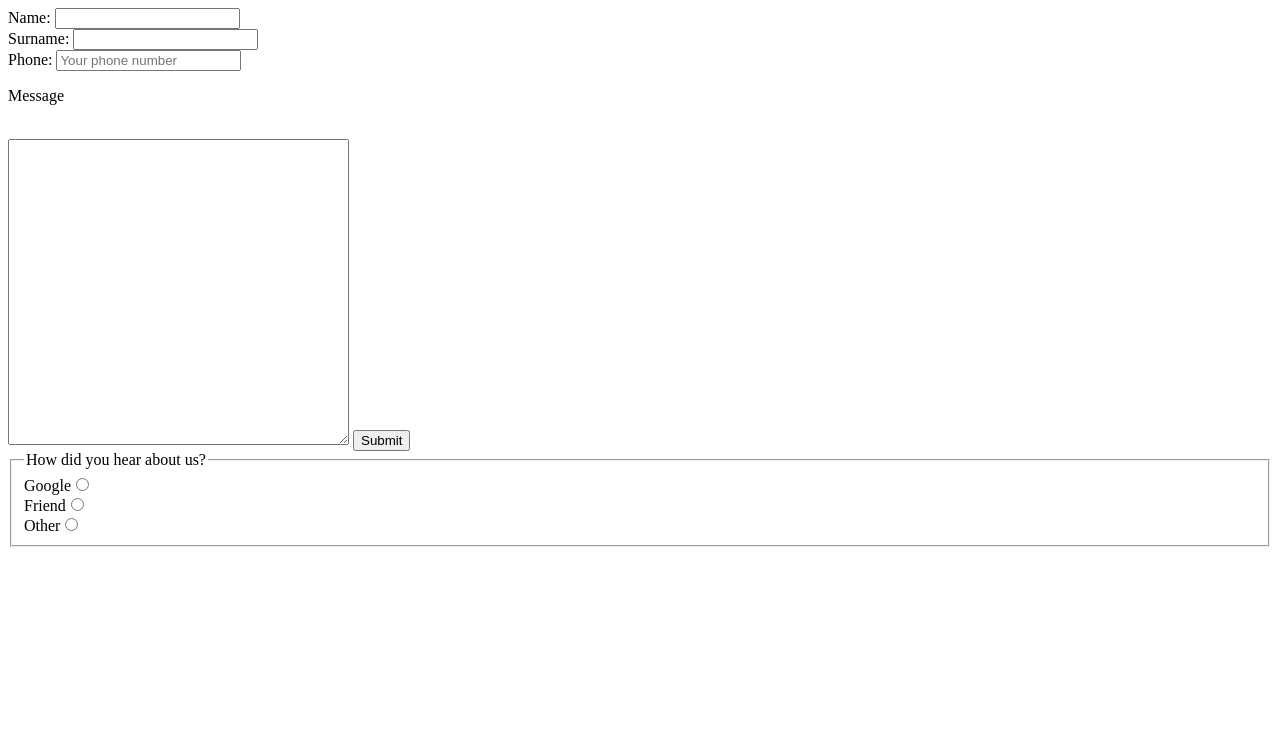
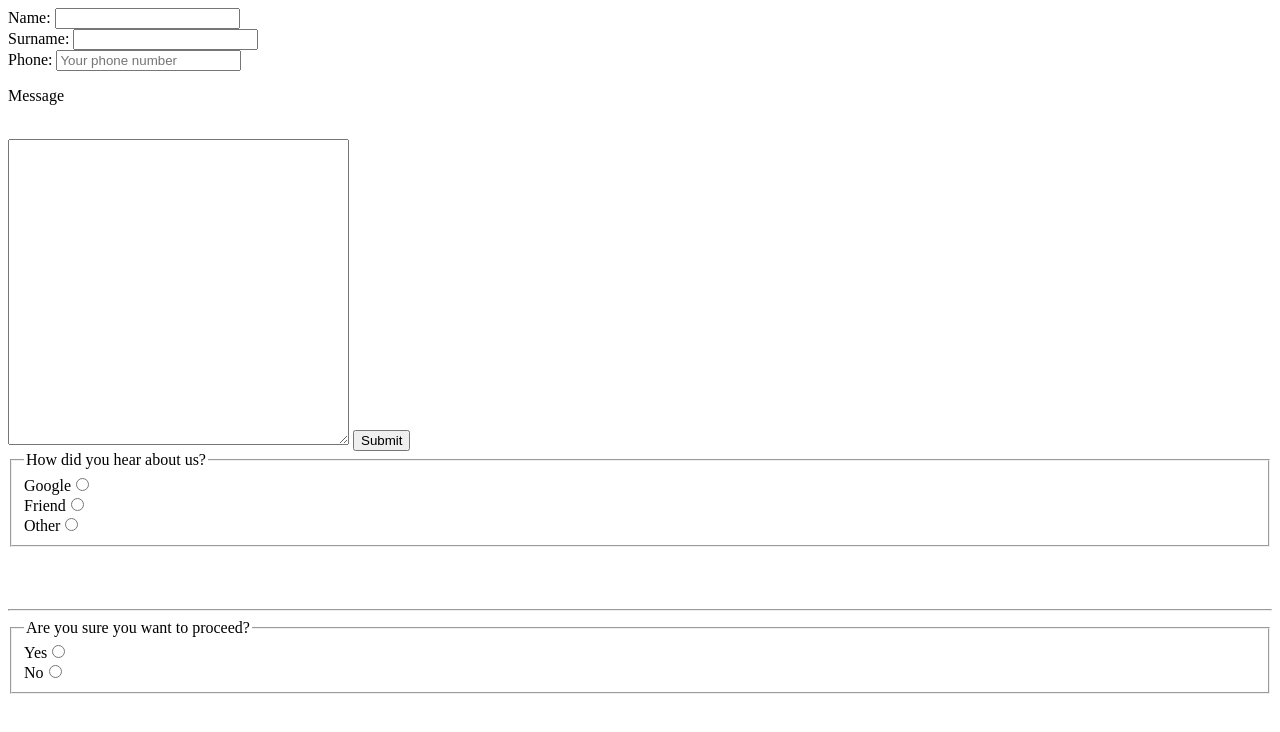
Before and after one commit to SanyaScarlet23/Chasovi_HTML, a plain HTML site: page cas3_2/zadacha_1/index.html in a window 1280 px wide. Drawn offline with Linux system fonts and the light colour scheme.

Commit message:
zadacha_1

```diff
--- a/cas3_2/zadacha_1/index.html
+++ b/cas3_2/zadacha_1/index.html
@@ -34,8 +34,18 @@
         </fieldset><br />
         <br />
         <br />
-        <br />
-        <br />
+       <hr />
+       <!-- zadacha_1 pod b).-->
+
+       <fieldset>
+          <legend>Are you sure you want to proceed?</legend>
+        <form>
+            <label>Yes</label><input type="radio" name="question" value="Yes" /><br />
+            <label>No</label><input type="radio" name="question" value="No" /><br />
+        </form>
+
+       </fieldset>
+
 
 
 
```
